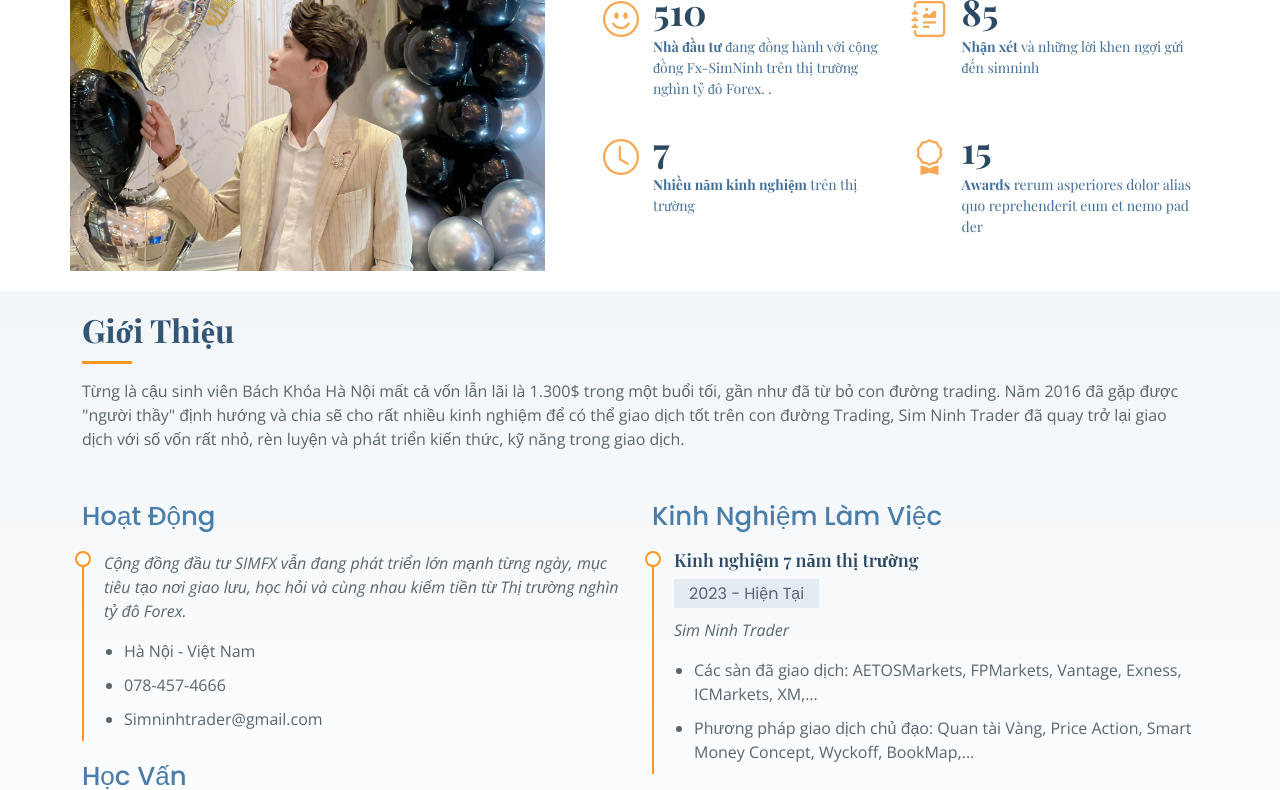
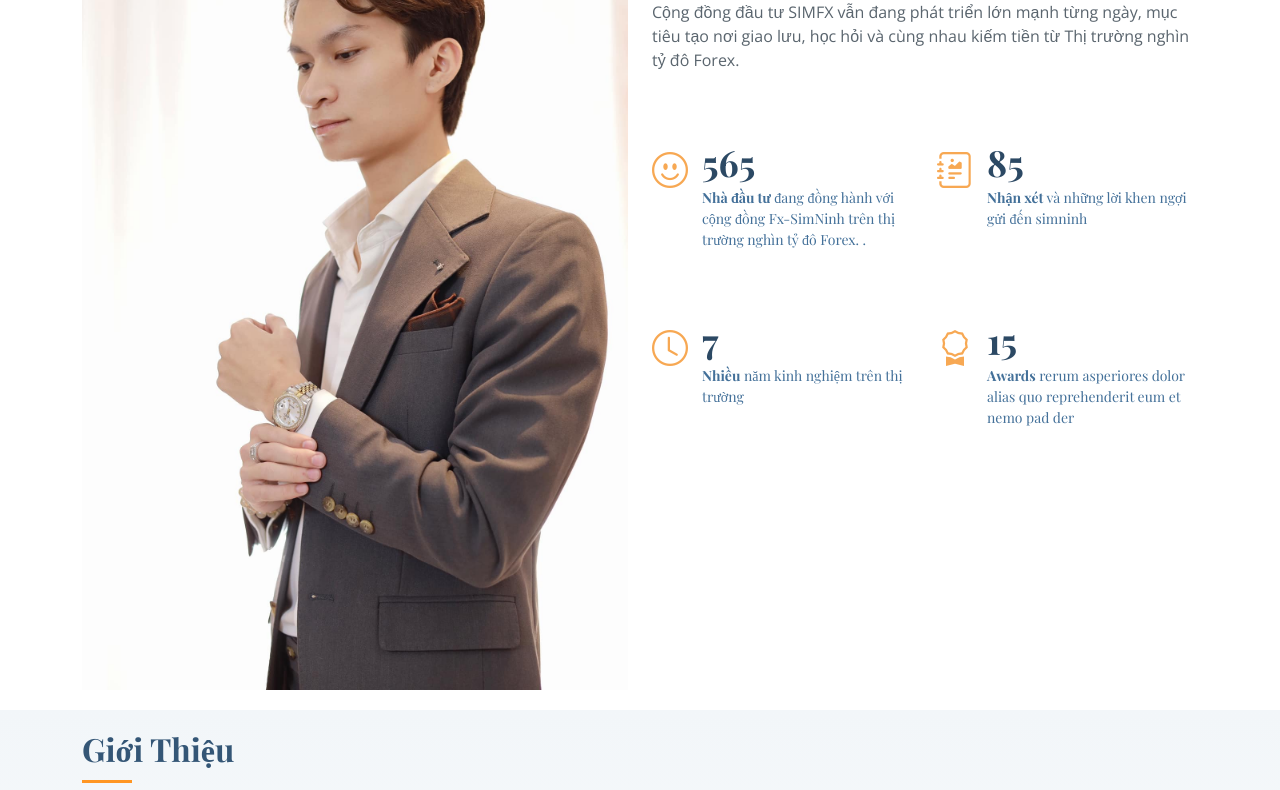
Before and after one commit to ducbabegirl/Simninh, a plain HTML site: page index.html in a window 1280 px wide. Shown: the part 809-1599 px from the top of the page. Drawn offline with nearby package versions, Linux system fonts and the light colour scheme; a web font is replaced by a local one.

Commit message:
first commit

```diff
--- a/assets/css/style.css
+++ b/assets/css/style.css
@@ -1096,7 +1096,7 @@ section {
 }
 
 .about .image {
-  background: url("../img/avt2.jpg") center center no-repeat;
+  background: url("../img/avtaaa.jpg");
   background-size: cover;
   min-height: 400px;
 }
--- a/index.html
+++ b/index.html
@@ -75,52 +75,49 @@
 
   <main id="main">
 
-    <!-- ======= About Section ======= -->
-    <section id="about" class="about">
+     <!-- ======= About Section ======= -->
+     <section id="about" class="about">
       <div class="container">
 
-        <div class="row no-gutters">
-          <div class="image col-xl-5 d-flex align-items-stretch justify-content-center justify-content-lg-start"></div>
-          <div class="col-xl-7 ps-0 ps-lg-5 pe-lg-1 d-flex align-items-stretch">
-            <div class="content d-flex flex-column justify-content-center" style="padding: 10px;">
+        <div class="row" >
+          <div class="col-lg-6">
+            <img src="assets/img/avtaaa.jpg" class="img-fluid" alt="">
+          </div>
+          <div class="col-lg-6 pt-4 pt-lg-0">
+            <div class="content d-flex flex-column justify-content-center " style="margin-top: 40px;">
               <h3>Sim Ninh Trader</h3>
-              <p>
-                Sim Ninh Trader là 1 trader tự do bắt đầu con đường giao dịch Forex chuyên nghiệp từ năm 2016.
+              <p style="margin-top: 10px;">
+                Cộng đồng đầu tư SIMFX vẫn đang phát triển lớn mạnh từng ngày, mục tiêu tạo nơi giao lưu, học hỏi và cùng nhau kiếm tiền từ Thị trường nghìn tỷ đô Forex.
               </p>
-              <div class="row">
+              <div class="row" style="margin-top: 20px;">
                 <div class="col-md-6 d-md-flex align-items-md-stretch">
-                  <div class="count-box">
+                  <div class="count-box"  style="margin-top: 40px;">
                     <i class="bi bi-emoji-smile"></i>
-                    <span data-purecounter-start="0" data-purecounter-end="510" data-purecounter-duration="1"
-                      class="purecounter"></span>
-                    <p><strong>Nhà đầu tư</strong> đang đồng hành với cộng đồng Fx-SimNinh trên thị trường nghìn tỷ đô Forex. .</p>
+                    <span data-purecounter-start="0" data-purecounter-end="565" data-purecounter-duration="1" class="purecounter"></span>
+                    <p ><strong>Nhà đầu tư</strong> đang đồng hành với cộng đồng Fx-SimNinh trên thị trường nghìn tỷ đô Forex. .</p>
                   </div>
                 </div>
 
                 <div class="col-md-6 d-md-flex align-items-md-stretch">
-                  <div class="count-box">
+                  <div class="count-box"  style="margin-top: 40px;">
                     <i class="bi bi-journal-richtext"></i>
-                    <span data-purecounter-start="0" data-purecounter-end="85" data-purecounter-duration="1"
-                      class="purecounter"></span>
-                    <p><strong>Nhận xét</strong> và những lời khen ngợi gửi đến simninh
-                    </p>
+                    <span data-purecounter-start="0" data-purecounter-end="85" data-purecounter-duration="1" class="purecounter"></span>
+                    <p><strong>Nhận xét</strong>  và những lời khen ngợi gửi đến simninh</p>
                   </div>
                 </div>
 
                 <div class="col-md-6 d-md-flex align-items-md-stretch">
-                  <div class="count-box">
+                  <div class="count-box"  style="margin-top: 40px;">
                     <i class="bi bi-clock"></i>
-                    <span data-purecounter-start="0" data-purecounter-end="7" data-purecounter-duration="1"
-                      class="purecounter"></span>
-                    <p><strong>Nhiều năm kinh nghiệm</strong> trên thị trường </p>
+                    <span data-purecounter-start="0" data-purecounter-end="7" data-purecounter-duration="1" class="purecounter"></span>
+                    <p><strong> Nhiều</strong>  năm kinh nghiệm trên thị trường</p>
                   </div>
                 </div>
 
                 <div class="col-md-6 d-md-flex align-items-md-stretch">
-                  <div class="count-box">
+                  <div class="count-box"  style="margin-top: 40px;">
                     <i class="bi bi-award"></i>
-                    <span data-purecounter-start="0" data-purecounter-end="15" data-purecounter-duration="1"
-                      class="purecounter"></span>
+                    <span data-purecounter-start="0" data-purecounter-end="15" data-purecounter-duration="1" class="purecounter"></span>
                     <p><strong>Awards</strong> rerum asperiores dolor alias quo reprehenderit eum et nemo pad der</p>
                   </div>
                 </div>
```
Also changed, not shown: inner-page.html (+29 -3 lines), assets/img/avt-header.jpg (renamed from assets/img/321091545_715530376582329_2473837585691604315_n.jpg), assets/img/avtaaa.jpg (added).
